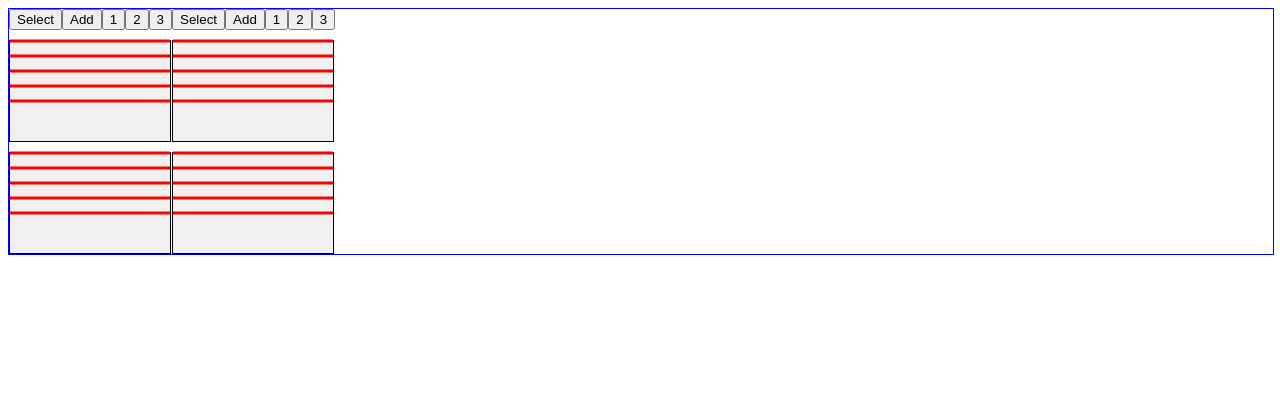
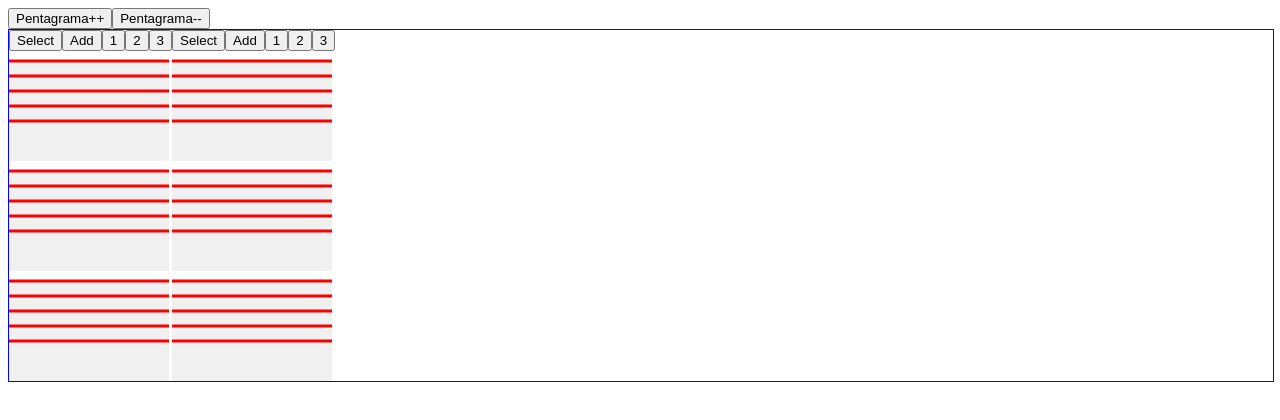
Before and after one commit to Lex-ssf2/HUDE-Demo, a Preact app in the folder frontEnd/: page / in a window 1280 px wide. Shown: the top 420 px of the page. Built offline with nearby package versions, Linux system fonts and the light colour scheme.

Commit message:
Cantidad de Pentagramas Dinamico

```diff
--- a/frontEnd/src/main.tsx
+++ b/frontEnd/src/main.tsx
@@ -2,14 +2,7 @@ import { render } from 'preact'
 import { MainScore } from './revampHome'
 
 render(
-  <div
-    style={{
-      display: 'flex',
-      border: '1px solid blue',
-      height: '100%',
-      width: '100%'
-    }}
-  >
+  <div>
     <MainScore />
   </div>,
   document.getElementById('app')!
--- a/frontEnd/src/revamp/context/DisplayContext.tsx
+++ b/frontEnd/src/revamp/context/DisplayContext.tsx
@@ -18,4 +18,6 @@ export const DisplayVerticalBarContext = createContext<{
 export const MainScoreContext = createContext<{
   maxHeight: number[][]
   setMaxHeightPerBar: Dispatch<SetStateAction<number[][][]>>
+  maxPentagram: number
+  setMaxPentagram: Dispatch<SetStateAction<number>>
 } | null>(null)
--- a/frontEnd/src/revampHome.tsx
+++ b/frontEnd/src/revampHome.tsx
@@ -6,7 +6,7 @@ import {
   useCallback,
   useContext
 } from 'preact/hooks' // Import useMemo
-import type { JSX } from 'preact/jsx-runtime'
+import { type JSX } from 'preact/jsx-runtime'
 import type {
   SvgMovableBoxProps,
   CircleData,
@@ -45,6 +45,7 @@ export function SvgMovableBox({
   let nextCircleId = useRef(0)
   const actualYOffset = maxHeight[indexPentagram][0]
   const actualYOffsetBottom = maxHeight[indexPentagram][1]
+  console.log('hola como estas', maxHeight)
   const viewBoxString: string = `0 ${actualYOffset} ${svgViewboxWidth} ${
     svgViewboxHeight - actualYOffset + actualYOffsetBottom
   }`
@@ -132,7 +133,7 @@ export function SvgMovableBox({
   const renderedCircles = useMemo(() => {
     const newCircleRadius = circleRadius / 2
 
-    if (actualBar.length === 0) return []
+    if (!actualBar || actualBar.length === 0) return []
     let tmpYOffset = 0
     let minY = Infinity
     let maxY = -Infinity
@@ -155,13 +156,14 @@ export function SvgMovableBox({
     const copyMaxHeight: number[] = [0, 0]
     if (tmpYOffset > minY) copyMaxHeight[0] = minY
 
+    console.log(minY, tmpYOffset)
     const fullHeigth = svgViewboxHeight
     if (fullHeigth <= maxY)
       copyMaxHeight[1] = maxY - fullHeigth + newCircleRadius
     setMaxHeightPerBar((prevHeight) => {
       const newHeight = [...prevHeight]
-      newHeight[indexBar] = [...newHeight[indexBar]]
-      newHeight[indexBar][indexPentagram] = copyMaxHeight
+      newHeight[indexPentagram] = [...newHeight[indexBar]]
+      newHeight[indexPentagram][indexBar] = copyMaxHeight
       console.log('que')
       return newHeight
     })
@@ -173,7 +175,6 @@ export function SvgMovableBox({
       viewBox={viewBoxString}
       onClick={handleSvgClick}
       style={{
-        border: '1px solid black',
         backgroundColor: '#f0f0f0',
         overflow: 'visible',
         cursor: 'crosshair',
@@ -188,31 +189,51 @@ export function SvgMovableBox({
 }
 
 export function VerticalPentagram({ indexBar }: VerticalPentagramProps) {
+  const mainScore = useContext(MainScoreContext)
+  if (!mainScore) return
+  const { maxPentagram } = mainScore
+  if (maxPentagram == null) return
+
   const NEW_CIRCLE_RADIUS = 20 / 2
   const IDEAL_SPACING = 10
   const MIN_ITEM_WIDTH = NEW_CIRCLE_RADIUS * 2 + IDEAL_SPACING
   const MIN_VIEWBOX_WIDTH = MIN_ITEM_WIDTH * 5 + IDEAL_SPACING
+
   const [svgViewboxWidth, setSvgViewboxWidth] =
     useState<number>(MIN_VIEWBOX_WIDTH)
   const [svgViewboxHeight, setSvgViewboxHeight] = useState<number>(100)
-
   const [, setCirclesCountPerBox] = useState<Record<string, number>>({})
-  //console.log(circlesCountPerBox)
   const [currentNoteSize, setCurrentNoteSize] = useState<number>(1)
   const [mode, setMode] = useState<number>(0)
   const [currentNote, setCurrentNote] = useState<CircleData | null>(null)
-  const [allBars, setAllBars] = useState<Record<string, CircleData[]>>({
-    box1: [],
-    box2: []
-  })
+
+  // Use a state for IDs to ensure consistency across renders
+  const [pentagramUniqueIds, setPentagramUniqueIds] = useState<string[]>([])
+  const [allBars, setAllBars] = useState<Record<string, CircleData[]>>({})
+
   const [selectedNote, setSelectedNote] = useState<{ id: string; pos: number }>(
-    { id: '', pos: -1 }
+    {
+      id: '',
+      pos: -1
+    }
   )
-  const handleCircleAdded = (
-    id: string,
-    newCountForThisBox: number,
-    noteList: CircleData[]
-  ) => {
+
+  useEffect(() => {
+    if (maxPentagram != null) {
+      const newIds: string[] = []
+      const initialAllBars: Record<string, CircleData[]> = {}
+      for (let i = 0; i < maxPentagram; i++) {
+        const pentagramId = `box${i}`
+        newIds.push(pentagramId)
+        initialAllBars[pentagramId] = []
+      }
+      setPentagramUniqueIds(newIds)
+      setAllBars(initialAllBars)
+    }
+  }, [maxPentagram])
+
+  const handleCircleAdded = useCallback(
+    (id: string, newCountForThisBox: number, noteList: CircleData[]) => {
       setCirclesCountPerBox((prevCounts) => {
         const updatedCounts = {
           ...prevCounts,
@@ -221,87 +242,106 @@ export function VerticalPentagram({ indexBar }: VerticalPentagramProps) {
 
         let maxRequiredWidth = MIN_VIEWBOX_WIDTH
         Object.entries(updatedCounts).forEach(([, count]) => {
-        if (count > 0) {
           const requiredWidthForThisBox = count
           if (requiredWidthForThisBox > maxRequiredWidth) {
             maxRequiredWidth = requiredWidthForThisBox
-          }
           }
         })
         if (maxRequiredWidth !== svgViewboxWidth) {
           setSvgViewboxWidth(maxRequiredWidth)
         }
-
         return updatedCounts
       })
+
       setAllBars((prevAllBars) => ({
         ...prevAllBars,
         [id]: noteList
       }))
-  }
+    },
+    [MIN_VIEWBOX_WIDTH, MIN_ITEM_WIDTH, IDEAL_SPACING, svgViewboxWidth]
+  )
+
   const handleCircleClickedInBox = useCallback(
     (circleId: number, barId: string) => {
       setSelectedNote({ id: barId, pos: circleId })
-      /*if (mode === 0) {
-        setAllBars((prevAllBars) => {
-          const updatedAllBars = { ...prevAllBars }
+    },
+    []
+  )
 
-          const currentBarCircles = updatedAllBars[barId]
-          if (!currentBarCircles) {
-            console.warn(`Bar with ID ${barId} not found.`)
-            return prevAllBars
-          }
-          const updatedBarCircles = [...currentBarCircles]
-
-          if (circleId === -1) {
-            console.warn(
-              `Circle with ID ${circleId} not found in bar ${barId}.`
-            )
-            return prevAllBars
-          }
-          updatedBarCircles[circleId] = {
-            ...updatedBarCircles[circleId],
-            cy: 0
-          }
-          updatedAllBars[barId] = updatedBarCircles
-          return updatedAllBars
-        })
-      }*/
-    },
-    [allBars, mode]
-  )
   useEffect(() => {
     if (selectedNote.id === '' || selectedNote.pos === -1) return
-    const tmpBar = { ...allBars }
-    const currentBar = [...tmpBar[selectedNote.id]]
-    const actualNote = currentBar[selectedNote.pos]
+
+    const tmpAllBars = { ...allBars }
+    const currentBar = tmpAllBars[selectedNote.id]
+    if (!currentBar) {
+      console.warn(`Bar with ID ${selectedNote.id} not found.`)
+      return
+    }
+    const currentNotesInBar = [...currentBar]
+    const actualNote = currentNotesInBar[selectedNote.pos]
+
+    if (!actualNote) {
+      console.warn(
+        `Note at position ${selectedNote.pos} not found in bar ${selectedNote.id}.`
+      )
+      return
+    }
+
     const handleKeyDown = (event: KeyboardEvent) => {
       if (mode === 0) {
+        let newCy = actualNote.cy
         switch (event.key) {
           case 'ArrowUp':
-            actualNote.cy -= 10
-            currentBar[selectedNote.pos] = actualNote
-            tmpBar[selectedNote.id] = currentBar
-            setAllBars(tmpBar)
+            newCy -= 10
             break
           case 'ArrowDown':
-            actualNote.cy += 10
-            currentBar[selectedNote.pos] = actualNote
-            tmpBar[selectedNote.id] = currentBar
-            setAllBars(tmpBar)
+            newCy += 10
             break
           default:
-            break
+            return
         }
+        const updatedNote = { ...actualNote, cy: newCy }
+        currentNotesInBar[selectedNote.pos] = updatedNote
+        tmpAllBars[selectedNote.id] = currentNotesInBar
+        setAllBars(tmpAllBars)
       }
-      //console.log(actualNote.cy)
     }
 
     window.addEventListener('keydown', handleKeyDown)
     return () => {
       window.removeEventListener('keydown', handleKeyDown)
     }
-  }, [selectedNote, allBars])
+  }, [selectedNote, allBars, mode])
+
+  // --- NEW: Memoize the pentagram boxes ---
+  const memoizedPentagramBoxes = useMemo(() => {
+    return pentagramUniqueIds.map((id, i) => (
+      <SvgMovableBox
+        key={id} // Use the stable ID as the key
+        id={id} // Use the stable ID as the id prop
+        onCircleAdded={(count, noteList) =>
+          handleCircleAdded(id, count, noteList)
+        }
+        onCircleClicked={handleCircleClickedInBox}
+        // This is the crucial part: pass the specific bar for this ID
+        actualBar={allBars[id] || []}
+        indexPentagram={i}
+        indexBar={indexBar}
+      />
+    ))
+  }, [
+    pentagramUniqueIds,
+    allBars,
+    handleCircleAdded,
+    handleCircleClickedInBox,
+    indexBar
+  ])
+  // Dependencies:
+  // - pentagramUniqueIds: If the number or IDs of pentagrams change.
+  // - allBars: If any note data changes in *any* bar (this will re-render the specific SvgMovableBox whose actualBar prop changed).
+  // - handleCircleAdded, handleCircleClickedInBox: These are stable due to useCallback, but included for completeness.
+  // - indexBar: If the parent `indexBar` prop changes (less common for individual pentagrams, but included if relevant).
+
   return (
     <DisplayVerticalBarContext.Provider
       value={{
@@ -331,6 +371,13 @@ export function VerticalPentagram({ indexBar }: VerticalPentagramProps) {
           <button onClick={() => setCurrentNoteSize(2)}>2</button>
           <button onClick={() => setCurrentNoteSize(4)}>3</button>
         </section>
+        {memoizedPentagramBoxes} {/* Render the memoized list */}
+      </article>
+    </DisplayVerticalBarContext.Provider>
+  )
+}
+
+/*
         <SvgMovableBox
           id="box1"
           onCircleAdded={(count, noteList) =>
@@ -351,23 +398,20 @@ export function VerticalPentagram({ indexBar }: VerticalPentagramProps) {
           indexPentagram={1}
           indexBar={indexBar}
         />
-      </article>
-    </DisplayVerticalBarContext.Provider>
-  )
-}
-
+*/
 export function MainScore() {
   const [maxHeight, setMaxHeight] = useState<number[][]>([[]])
+  const [maxPentagram, setMaxPentagram] = useState<number>(3)
   const [maxHeightPerBar, setMaxHeightPerBar] = useState<number[][][]>([[[]]])
   useEffect(() => {
     let maxHeight: number[][] = []
-    for (let index = 0; index < 2; index++) {
+    for (let index = 0; index < maxPentagram; index++) {
       const initArray = [0, 0]
       maxHeight.push(initArray)
     }
     setMaxHeight(maxHeight)
     const maxHeightPerBar: number[][][] = []
-    for (let i = 0; i < 2; i++) {
+    for (let i = 0; i < maxPentagram; i++) {
       const currentBar: number[][] = []
       for (let j = 0; j < 2; j++) {
         const verticalBar: number[] = [0, 0]
@@ -376,31 +420,62 @@ export function MainScore() {
       maxHeightPerBar.push(currentBar)
     }
     setMaxHeightPerBar(maxHeightPerBar)
-  }, [])
+  }, [maxPentagram])
   useEffect(() => {
-    let minY = 0
-    let maxY = 0
+    let minY = Infinity
+    let maxY = -Infinity
     //This is to avoid NaN in the initialization
     if (
-      !maxHeightPerBar[0] ||
-      !maxHeightPerBar[0][0] ||
-      !maxHeightPerBar[0][0][0]
+      !maxHeightPerBar[maxPentagram - 1] ||
+      !maxHeightPerBar[maxPentagram - 1][0] ||
+      Number.isNaN(maxHeightPerBar[maxPentagram - 1][0][0])
     )
       return
-    for (let index = 0; index < maxHeightPerBar.length; index++) {
-      minY = Math.min(minY, maxHeightPerBar[index][0][0])
-      maxY = Math.max(maxY, maxHeightPerBar[index][0][1])
-      console.log(maxHeightPerBar)
+    const copyMaxHeight = [...maxHeight]
+    for (let j = 0; j < maxPentagram; j++) {
+      minY = Infinity
+      maxY = -Infinity
+      for (let i = 0; i < 2; i++) {
+        minY = Math.min(minY, maxHeightPerBar[j][i][0])
+        maxY = Math.max(maxY, maxHeightPerBar[j][i][1])
       }
-    const copyMaxHeight = [...maxHeight]
-    copyMaxHeight[0][0] = minY
-    copyMaxHeight[0][1] = maxY
+      console.log(maxHeightPerBar, 'hola')
+      copyMaxHeight[j][0] = minY
+      copyMaxHeight[j][1] = maxY
+    }
     setMaxHeight(copyMaxHeight)
   }, [maxHeightPerBar])
   return (
-    <MainScoreContext.Provider value={{ maxHeight, setMaxHeightPerBar }}>
+    <MainScoreContext.Provider
+      value={{ maxHeight, setMaxHeightPerBar, maxPentagram, setMaxPentagram }}
+    >
+      <div>
+        <button
+          onClick={() => {
+            setMaxPentagram((previo) => previo + 1)
+          }}
+        >
+          Pentagrama++
+        </button>
+        <button
+          onClick={() => {
+            setMaxPentagram((previo) => previo - 1)
+          }}
+        >
+          Pentagrama--
+        </button>
+      </div>
+      <section
+        style={{
+          display: 'flex',
+          border: '1px solid blue',
+          height: '100%',
+          width: '100%'
+        }}
+      >
         <VerticalPentagram indexBar={0} />
         <VerticalPentagram indexBar={1} />
+      </section>
     </MainScoreContext.Provider>
   )
 }
```
Lines whose indentation alone changed are shown as unchanged.
